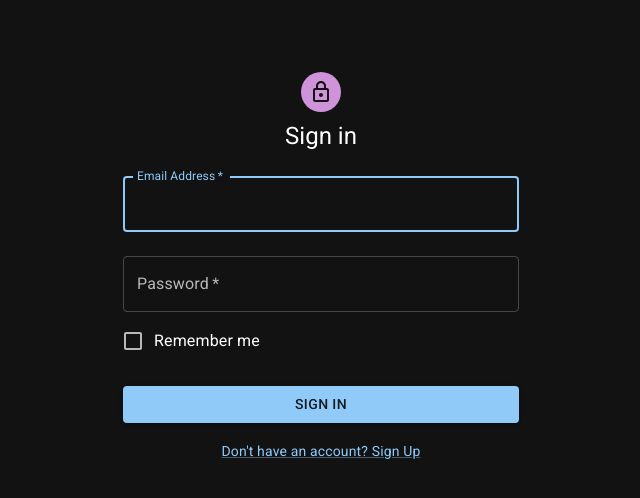
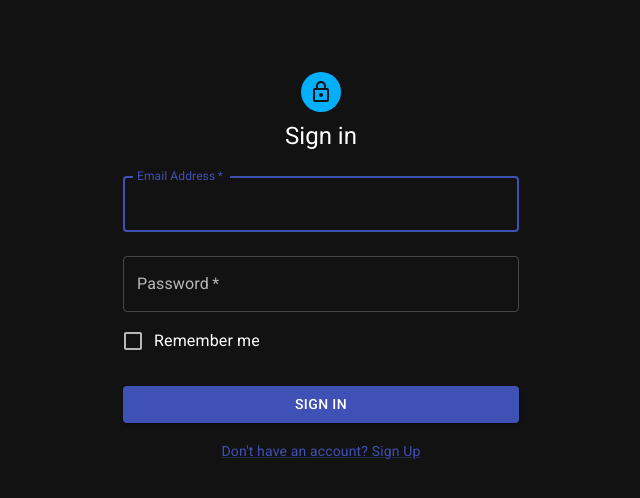
Before and after one commit to jaybjoecode/ms-nodejs-reactjs, a React (Vite) app in the folder web-app/: page /login in a window 1280 px wide. Shown: the top 498 px of the page, without its empty margins (319-959 px from the left). Built offline with nearby package versions, Linux system fonts and the light colour scheme; no server answers.

Commit message:
Added logic the change theme dark/white

```diff
--- a/web-app/src/components/ResponsiveAppBar.jsx
+++ b/web-app/src/components/ResponsiveAppBar.jsx
@@ -43,7 +43,7 @@ function ResponsiveAppBar() {
 
   const setAvatarOptions = () => {
     if (isAuthenticated) {
-      setSettings([{ name: 'Profile', link: '/profile' }, { name: 'Logout', link: '/logout' }])
+      setSettings([{ name: 'Dashboard', link: '/dashboard' }, { name: 'Logout', link: '/logout' }])
     } else {
       setSettings([{ name: 'Login', link: '/login' }, { name: 'Register', link: '/register' }])
     }
--- a/web-app/src/components/SignIn.jsx
+++ b/web-app/src/components/SignIn.jsx
@@ -16,15 +16,9 @@ import { useNavigate } from 'react-router-dom'
 import { useForm } from 'react-hook-form'
 import { signIn } from '../services/AuthService'
 import { useAuthContext } from '../context/AuthContext'
+import { useGlobalContext } from '../context/GlobalContext';
 
 // TODO remove, this demo shouldn't need to reset the theme.
-
-const defaultTheme = createTheme({
-    palette: {
-        mode: 'dark',
-    },
-});
-
 export default function SignIn() {
     const {
         register,
@@ -33,6 +27,10 @@ export default function SignIn() {
         setValue,
         validate
     } = useForm()
+
+    const { theme } = useGlobalContext()
+
+    const defaultTheme = createTheme(theme);
 
     const navigate = useNavigate()
 
--- a/web-app/src/components/SignUp.jsx
+++ b/web-app/src/components/SignUp.jsx
@@ -16,15 +16,9 @@ import { useForm } from 'react-hook-form'
 import { signUp } from '../services/AuthService'
 import { useAuthContext } from '../context/AuthContext'
 import { useNavigate } from 'react-router-dom'
+import { useGlobalContext } from '../context/GlobalContext';
 
 // TODO remove, this demo shouldn't need to reset the theme.
-
-const defaultTheme = createTheme({
-    palette: {
-        mode: 'dark',
-    },
-});
-
 export default function SignUp() {
     const {
         register,
@@ -35,6 +29,8 @@ export default function SignUp() {
     } = useForm()
     const { login } = useAuthContext()
     const navigate = useNavigate()
+    const { theme } = useGlobalContext()
+    const defaultTheme = createTheme(theme);
 
     const onSubmit = handleSubmit(async (data) => {
         console.log('res', data)
--- a/web-app/src/components/ThemeSwitch.jsx
+++ b/web-app/src/components/ThemeSwitch.jsx
@@ -1,17 +1,16 @@
 import { FormControlLabel, FormGroup, Switch, styled } from "@mui/material";
-import { useState } from "react";
+import { useEffect, useState } from "react";
 import { useGlobalContext } from "../context/GlobalContext";
 
 export default function ThemeSwitch() {
 
-  const { changeToDarkTheme, changeToWhiteTheme } = useGlobalContext()
+  const { changeToDarkTheme, changeToWhiteTheme, isDark } = useGlobalContext()
   const [toogle, setToogle] = useState(true)
 
   const handleChange = () => {
-      toogle ? changeToWhiteTheme() : changeToDarkTheme()
-      setToogle(!toogle)
+    isDark ? changeToWhiteTheme() : changeToDarkTheme()
+      setToogle(!isDark)
   }
-
 
   const MaterialUISwitch = styled(Switch)(({ theme }) => ({
     width: 62,
@@ -63,7 +62,7 @@ export default function ThemeSwitch() {
   return (
     <FormGroup>
       <FormControlLabel
-        control={<MaterialUISwitch checked={toogle} onChange={handleChange} sx={{ m: 1 }} />}
+        control={<MaterialUISwitch checked={isDark} onChange={handleChange} sx={{ m: 1 }} />}
         label=""
       /></FormGroup>
   )
--- a/web-app/src/components/dashboard/Dashboard.jsx
+++ b/web-app/src/components/dashboard/Dashboard.jsx
@@ -18,39 +18,9 @@ import MenuIcon from '@mui/icons-material/Menu';
 import ChevronLeftIcon from '@mui/icons-material/ChevronLeft';
 import NotificationsIcon from '@mui/icons-material/Notifications';
 import { mainListItems, secondaryListItems } from './listItems';
-
-function Copyright(props) {
-    return (
-        <Typography variant="body2" color="text.secondary" align="center" {...props}>
-            {'Copyright © '}
-            <Link color="inherit" href="https://mui.com/">
-                Your Website
-            </Link>{' '}
-            {new Date().getFullYear()}
-            {'.'}
-        </Typography>
-    );
-}
+import { useGlobalContext } from '../../context/GlobalContext';
 
 const drawerWidth = 240;
-
-const AppBar = styled(MuiAppBar, {
-    shouldForwardProp: (prop) => prop !== 'open',
-})(({ theme, open }) => ({
-    zIndex: theme.zIndex.drawer + 1,
-    transition: theme.transitions.create(['width', 'margin'], {
-        easing: theme.transitions.easing.sharp,
-        duration: theme.transitions.duration.leavingScreen,
-    }),
-    ...(open && {
-        marginLeft: drawerWidth,
-        width: `calc(100% - ${drawerWidth}px)`,
-        transition: theme.transitions.create(['width', 'margin'], {
-            easing: theme.transitions.easing.sharp,
-            duration: theme.transitions.duration.enteringScreen,
-        }),
-    }),
-}));
 
 const Drawer = styled(MuiDrawer, { shouldForwardProp: (prop) => prop !== 'open' })(
     ({ theme, open }) => ({
@@ -78,18 +48,17 @@ const Drawer = styled(MuiDrawer, { shouldForwardProp: (prop) => prop !== 'open'
     }),
 );
 
-// TODO remove, this demo shouldn't need to reset the theme.
-const defaultTheme = createTheme({
-    palette: {
-        mode: 'dark',
-    },
-});
+
 
 export default function Dashboard() {
     const [open, setOpen] = React.useState(true);
     const toggleDrawer = () => {
         setOpen(!open);
     };
+
+    // TODO remove, this demo shouldn't need to reset the theme.
+    const { theme } = useGlobalContext()
+    const defaultTheme = createTheme(theme);
 
     return (
         <ThemeProvider theme={defaultTheme}>
@@ -162,7 +131,6 @@ export default function Dashboard() {
                                 </Paper>
                             </Grid>
                         </Grid>
-                        <Copyright sx={{ pt: 4 }} />
                     </Container>
                 </Box>
             </Box>
--- a/web-app/src/context/GlobalContext.jsx
+++ b/web-app/src/context/GlobalContext.jsx
@@ -22,7 +22,8 @@ export function GlobalProvider({ children }) {
     }
     const initialState = {
         tasks: getTasks(),
-        theme: darkTheme
+        theme: darkTheme,
+        isDark: true
     };
 
     const [state, dispatch] = useReducer(globalReducer, initialState);
@@ -52,6 +53,7 @@ export function GlobalProvider({ children }) {
         <GlobalContext.Provider value={{
             tasks: state.tasks,
             theme: state.theme,
+            isDark: state.isDark,
             addTask,
             changeToDarkTheme,
             changeToWhiteTheme
--- a/web-app/src/context/reduces/GlobalReducer.jsx
+++ b/web-app/src/context/reduces/GlobalReducer.jsx
@@ -11,11 +11,13 @@ export default function globalReducer(state, action) {
       return {
         ...state,
         theme: action.payload,
+        isDark: true,
       };
     case WHITE_THEME:
       return {
         ...state,
         theme: action.payload,
+        isDark: false,
       };
 
     default:
```
